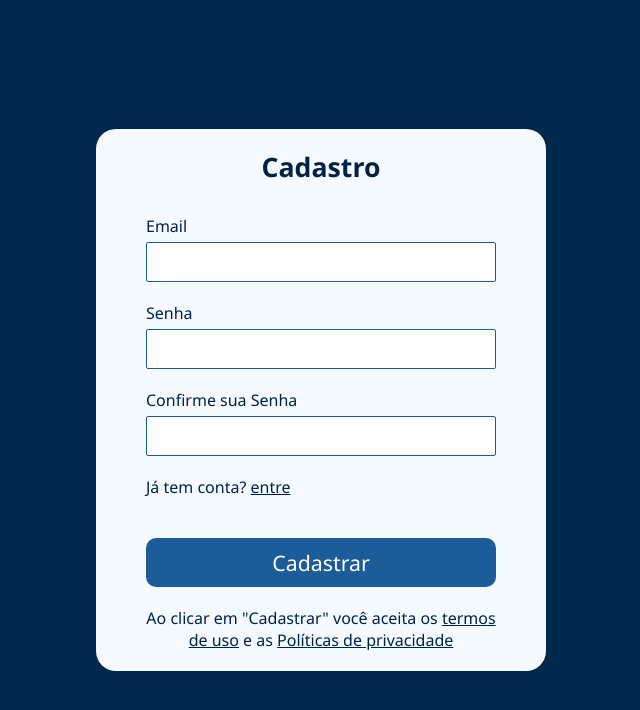
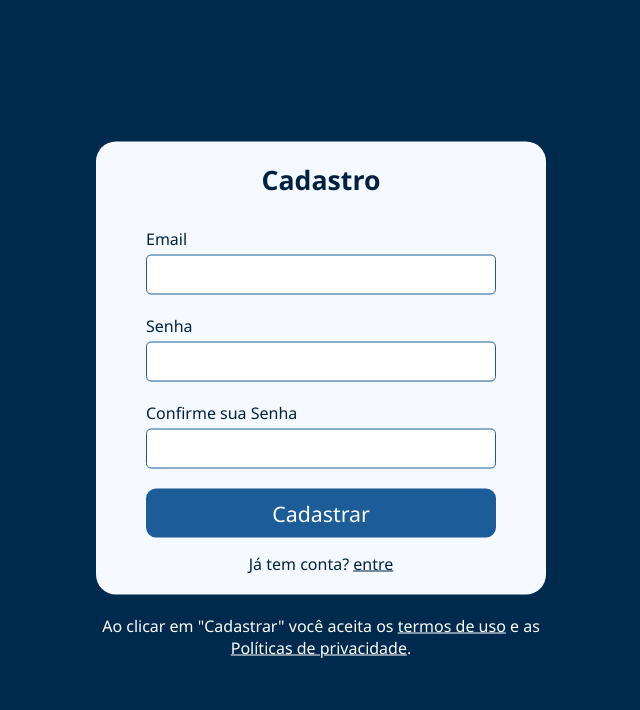
Before and after one commit to ThiagoSchFialho/todo_authentication, a React (Vite) app: page /signup in a window 1280 px wide. Shown: the top 710 px of the page, without its empty margins (319-959 px from the left). Built offline with nearby package versions, Linux system fonts and the light colour scheme.

Commit message:
fix: styles on login and signup pages

```diff
--- a/src/pages/Login/index.jsx
+++ b/src/pages/Login/index.jsx
@@ -12,7 +12,8 @@ import {
     FormOptions,
     CheckInput,
     CheckLabel,
-    SubmitButton
+    SubmitButton,
+    Redirect
 } from "./styles";
 
 const validationSchema = Yup.object({
@@ -66,6 +67,7 @@ const Login = () => {
                     </FormOptions>
 
                     <SubmitButton type="submit">Entrar</SubmitButton>
+                    <Redirect>Novo aqui? <a href="/signup">Cadastre-se</a></Redirect>
                 </Form>
                 </Formik>
             </MainContainer>
--- a/src/pages/Login/styles.js
+++ b/src/pages/Login/styles.js
@@ -14,7 +14,7 @@ export const Form = styled(FormikForm)`
     width: 450px;
     background-color: #F4FAFF;
     border-radius: 20px;
-    padding: 20px 50px 40px 50px;
+    padding: 20px 50px;
 `;
 
 export const FormTitle = styled.h1`
@@ -36,7 +36,7 @@ export const Input = styled(Field)`
     width: 100%;
     padding: 10px;
     outline: none;
-    border-radius: 2px;
+    border-radius: 5px;
     border: 1px solid #1C5D99;
 `;
 
@@ -74,3 +74,8 @@ export const SubmitButton =  styled.button`
     padding: 10px 40px;
     cursor: pointer;
 `;
+
+export const Redirect = styled.p`
+    margin-top: 15px;
+    text-align: center;
+`;
--- a/src/pages/Signup/index.jsx
+++ b/src/pages/Signup/index.jsx
@@ -3,14 +3,15 @@ import { ErrorMessage, Formik } from "formik";
 import * as Yup from 'yup';
 import {
     MainContainer,
+    FormContainer,
     Form,
     FormTitle,
     InputContainer,
     Label,
     Input,
     ErrorText,
-    FormOptions,
     SubmitButton,
+    Redirect,
     TermsText
 } from "./styles";
 
@@ -38,6 +39,7 @@ const Signup = () => {
     return (
         <>
             <MainContainer>
+                <FormContainer>
                     <Formik
                         initialValues={{
                             email: '',
@@ -68,16 +70,14 @@ const Signup = () => {
                             <ErrorMessage name='confirmPassword' component={ErrorText}/>
                         </InputContainer>
 
-                    <FormOptions>
-                        <span>Já tem conta? <a href="#">entre</a></span>
-                    </FormOptions>
-
                         <SubmitButton type="submit">Cadastrar</SubmitButton>
-                    <TermsText>
-                        Ao clicar em "Cadastrar" você aceita os <a href="#">termos de uso</a> e as <a href="#">Políticas de privacidade</a>
-                    </TermsText>
+                        <Redirect>Já tem conta? <a href="/">entre</a></Redirect>
                     </Form>
                     </Formik>
+                    <TermsText>
+                        Ao clicar em "Cadastrar" você aceita os <a href="#">termos de uso</a> e as <a href="#">Políticas de privacidade</a>.
+                    </TermsText>
+                </FormContainer>
             </MainContainer>
         </>
     )
--- a/src/pages/Signup/styles.js
+++ b/src/pages/Signup/styles.js
@@ -6,15 +6,19 @@ export const MainContainer = styled.div`
     background-color: #00294E;
 `;
 
-export const Form = styled(FormikForm)`
+export const FormContainer = styled.div`
     position: absolute;
     top: 50%;
     left: 50%;
     transform: translate(-50%, -50%);
+`;
+
+export const Form = styled(FormikForm)`
+    margin: 0 auto;
     width: 450px;
     background-color: #F4FAFF;
     border-radius: 20px;
-    padding: 20px 50px 20px 50px;
+    padding: 20px 50px;
 `;
 
 export const FormTitle = styled.h1`
@@ -36,7 +40,7 @@ export const Input = styled(Field)`
     width: 100%;
     padding: 10px;
     outline: none;
-    border-radius: 2px;
+    border-radius: 5px;
     border: 1px solid #1C5D99;
 `;
 
@@ -44,13 +48,6 @@ export const ErrorText = styled.p`
     margin: 0;
     color: red;
     font-size: 12px;
-`
-
-export const FormOptions = styled.div`
-    display: flex;
-    align-items: center;
-    justify-content: space-between;
-    margin-bottom: 40px;
 `;
 
 export const SubmitButton = styled.button`
@@ -66,7 +63,18 @@ export const SubmitButton = styled.button`
     cursor: pointer;
 `;
 
+export const Redirect = styled.p`
+    margin-top: 15px;
+    text-align: center;
+`;
+
 export const TermsText = styled.p`
+    width: 450px;
     text-align: center;
     margin-top: 20px;
+    color: white;
+
+    a {
+        color: white;
+    }
 `;
```
Lines whose indentation alone changed are shown as unchanged.
